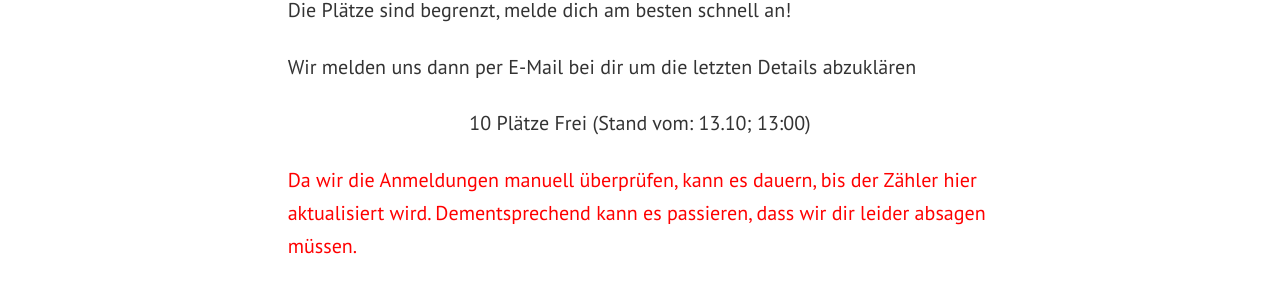
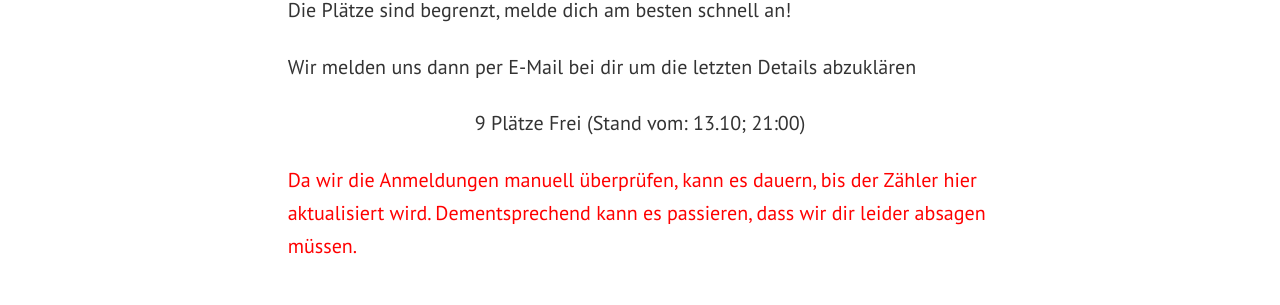
Before and after one commit to WINitiative-Augsburg-eV/webseite, a Jekyll site: the page built from pages/event-anmeldung.html, in a window 1280 px wide and 1116 px high. Shown: the part 235-540 px from the top of the window. Built offline with Jekyll 4.4.1, drawn with Linux system fonts in a browser that asks for light colours.

Commit message:
Kneipentour update

```diff
--- a/pages/event-anmeldung.html
+++ b/pages/event-anmeldung.html
@@ -10,7 +10,7 @@ comments: false
     <input type="hidden" name="_captcha" value="false">
 <p class="lead mb-4">Am 19.10.22 um 18:00 ist die WINitiative Kneipentour für Wirtschaftsinformatiker. Die Plätze sind begrenzt, melde dich am besten schnell an!</p>
 <p class="mb-4">Wir melden uns dann per E-Mail bei dir um die letzten Details abzuklären</p>
-<center><p class="mb-4">10 Plätze Frei (Stand vom: 13.10; 13:00)</p></center>
+<center><p class="mb-4">9 Plätze Frei (Stand vom: 13.10; 21:00)</p></center>
 <p class="mb-4" style="color: red">Da wir die Anmeldungen manuell überprüfen, kann es dauern, bis der Zähler hier aktualisiert wird. Dementsprechend kann es passieren, dass wir dir leider absagen müssen.</p>
 
 <br>
```
